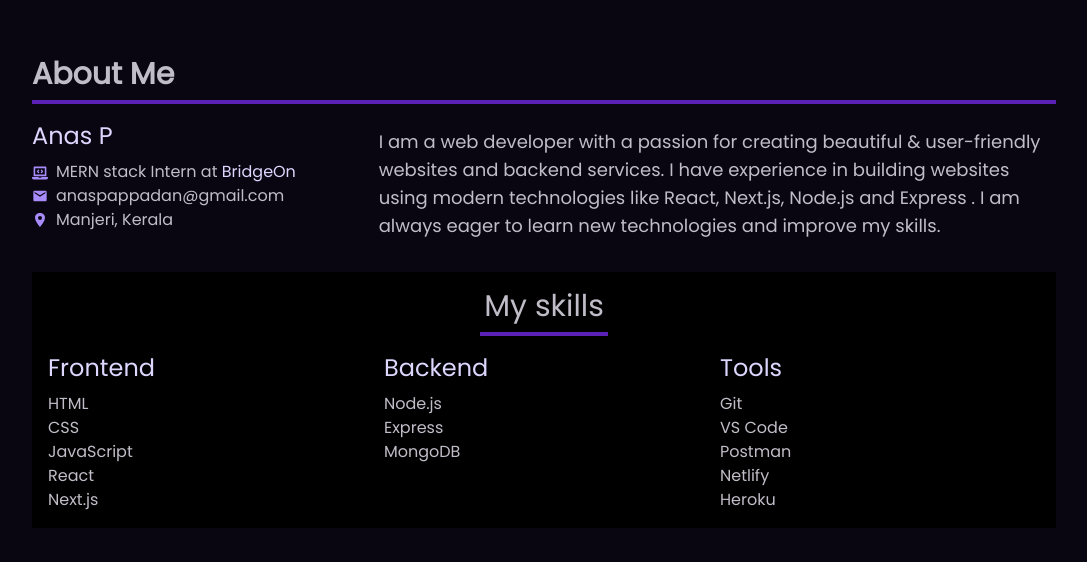
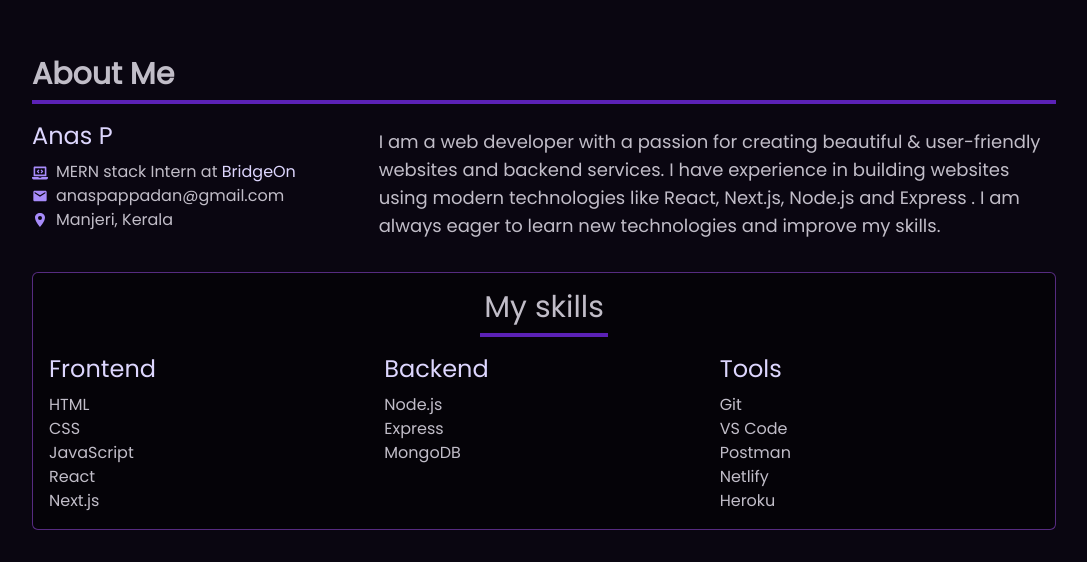
Before and after one commit to anaspxr/portfolio-nextjs15, a Next.js app: page / in a window 1280 px wide. Shown: the part 744-1306 px from the top of the page, without its empty margins (96-1183 px from the left). Built offline with nearby package versions, Linux system fonts and the light colour scheme.

Commit message:
add skills section

```diff
--- a/src/components/sections/about.tsx
+++ b/src/components/sections/about.tsx
@@ -4,7 +4,7 @@ import { MdMail } from "react-icons/md";
 
 export default function About() {
   return (
-    <div className="mx-4 sm:mx-12 mb-8 md:mx-20 lg:mx-32">
+    <section id="about" className="mx-4 sm:mx-12 mb-8 md:mx-20 lg:mx-32">
       <h2 className="text-3xl font-bold">About Me</h2>
       <div
         className={`my-2 h-1 bg-violet-800 transition-[width] duration-700 ease-in-out`}></div>
@@ -40,6 +40,6 @@ export default function About() {
           </p>
         </div>
       </div>
-    </div>
+    </section>
   );
 }
--- a/src/components/sections/hero.tsx
+++ b/src/components/sections/hero.tsx
@@ -17,20 +17,20 @@ export default function Hero() {
         </h1>
         <HeroTyped />
         <div className="flex justify-center items-center gap-4">
-          <ShineButton className="text-sm md:text-base w-40 py-4">
           <a
             className="inline-flex items-center justify-center h-full w-full"
             href="#about">
+            <ShineButton className="text-sm md:text-base w-40 py-4">
               About Me
-            </a>{" "}
             </ShineButton>
-          <ShineButton className="text-sm md:text-base w-40 py-4">
+          </a>
           <a
             className="inline-flex items-center justify-center h-full w-full"
             href="#contact">
+            <ShineButton className="text-sm md:text-base w-40 py-4">
               Contact Me
+            </ShineButton>
           </a>
-          </ShineButton>
         </div>
       </div>
     </section>
--- a/src/components/sections/skills.tsx
+++ b/src/components/sections/skills.tsx
@@ -1,6 +1,8 @@
 export default function Skills() {
   return (
-    <div className="mx-4 sm:mx-12 mb-8 md:mx-20 lg:mx-32 p-4 bg-black ">
+    <section
+      id="skills"
+      className="mx-4 sm:mx-12 mb-8 md:mx-20 lg:mx-32 p-4 bg-black bg-opacity-50 border rounded-md border-opacity-50 border-purple-500">
       <h2 className="text-3xl text-center">My skills</h2>
       <div
         className={`my-2 h-1 w-32 m-auto bg-violet-800 transition-[width] duration-700 ease-in-out`}></div>
@@ -34,6 +36,6 @@ export default function Skills() {
           </ul>
         </div>
       </div>
-    </div>
+    </section>
   );
 }
```
Lines whose indentation alone changed are shown as unchanged.
